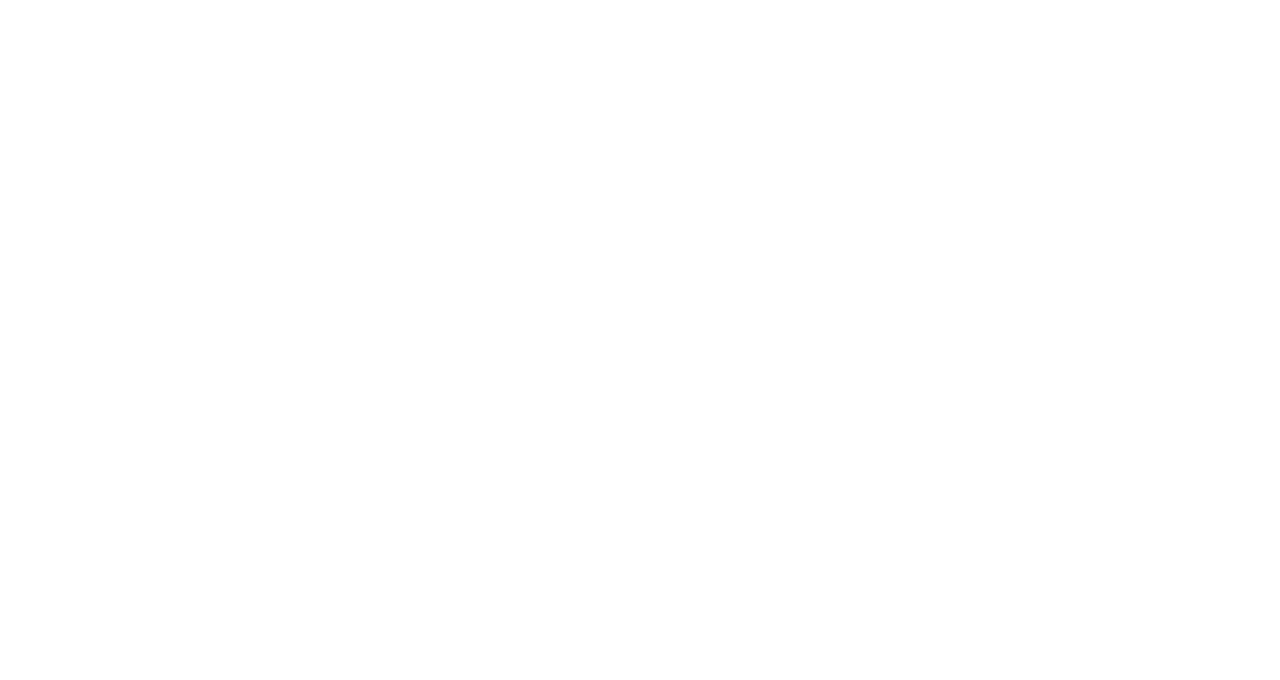
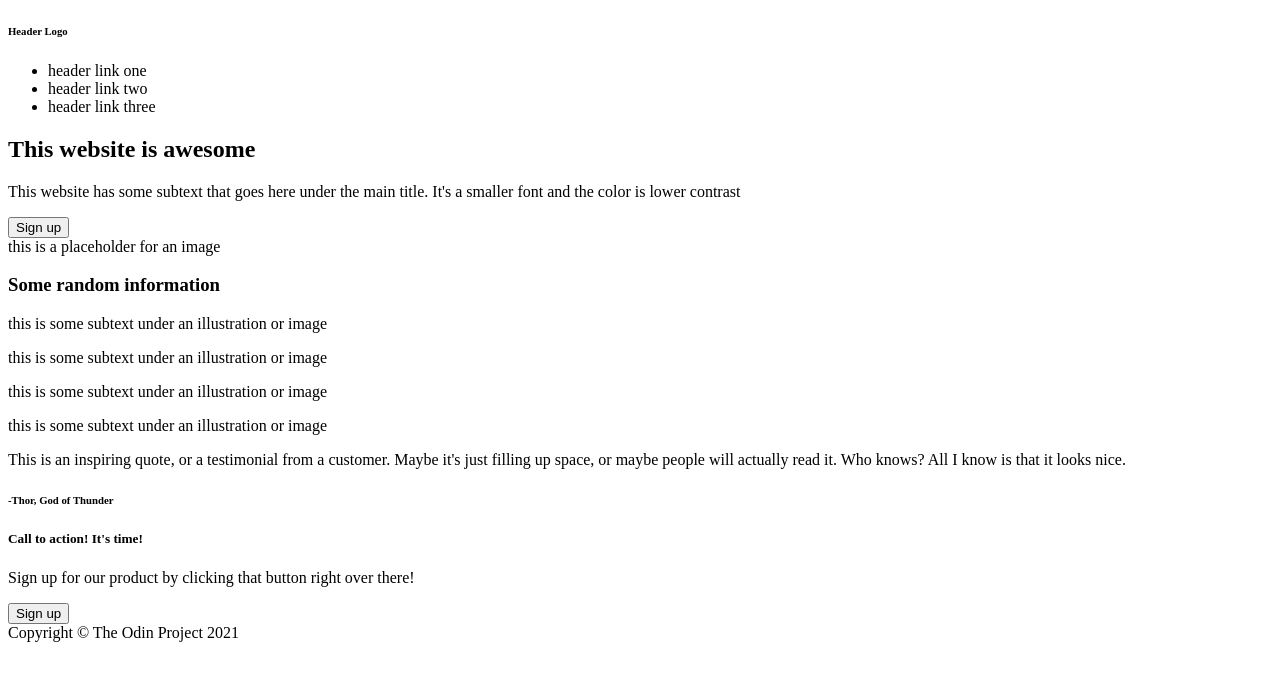
Before and after one commit to bharthun7/odin-landing-page, a plain HTML site: page index.html in a window 1280 px wide. Drawn offline with Linux system fonts and the light colour scheme.

Commit message:
Add inner divs and specific HTML elements

```diff
--- a/index.html
+++ b/index.html
@@ -1,15 +1,68 @@
 <!DOCTYPE html>
 <html lang="en">
-<head>
-    <meta charset="UTF-8">
-    <meta name="viewport" content="width=device-width, initial-scale=1.0">
+  <head>
+    <meta charset="UTF-8" />
+    <meta name="viewport" content="width=device-width, initial-scale=1.0" />
     <title>Landing Page Project</title>
-</head>
-<body>
-    <div class="header"></div>
-    <div class="information"></div>
-    <div class="quote"></div>
-    <div class="contact"></div>
-    <div class="footer"></div>
-</body>
+  </head>
+  <body>
+    <div class="header">
+      <div class="top">
+        <h6>Header Logo</h6>
+        <ul>
+          <li><a>header link one</a></li>
+          <li><a>header link two</a></li>
+          <li><a>header link three</a></li>
+        </ul>
+      </div>
+      <div class="hero">
+        <div class="hero-content">
+          <h2>This website is awesome</h2>
+          <p>
+            This website has some subtext that goes here under the main title.
+            It's a smaller font and the color is lower contrast
+          </p>
+          <button>Sign up</button>
+        </div>
+        <div class="hero-image">this is a placeholder for an image</div>
+      </div>
+    </div>
+    <div class="information">
+      <h3>Some random information</h3>
+      <div class="cards">
+        <div class="card">
+          <div class="image"></div>
+          <p>this is some subtext under an illustration or image</p>
+        </div>
+        <div class="card">
+          <div class="image"></div>
+          <p>this is some subtext under an illustration or image</p>
+        </div>
+        <div class="card">
+          <div class="image"></div>
+          <p>this is some subtext under an illustration or image</p>
+        </div>
+        <div class="card">
+          <div class="image"></div>
+          <p>this is some subtext under an illustration or image</p>
+        </div>
+      </div>
+    </div>
+    <div class="quote">
+      <p>
+        This is an inspiring quote, or a testimonial from a customer. Maybe it's
+        just filling up space, or maybe people will actually read it. Who knows?
+        All I know is that it looks nice.
+      </p>
+      <h6>-Thor, God of Thunder</h6>
+    </div>
+    <div class="contact">
+      <div class="call">
+        <h5>Call to action! It's time!</h5>
+        <p>Sign up for our product by clicking that button right over there!</p>
+      </div>
+      <button>Sign up</button>
+    </div>
+    <div class="footer">Copyright © The Odin Project 2021</div>
+  </body>
 </html>
```
